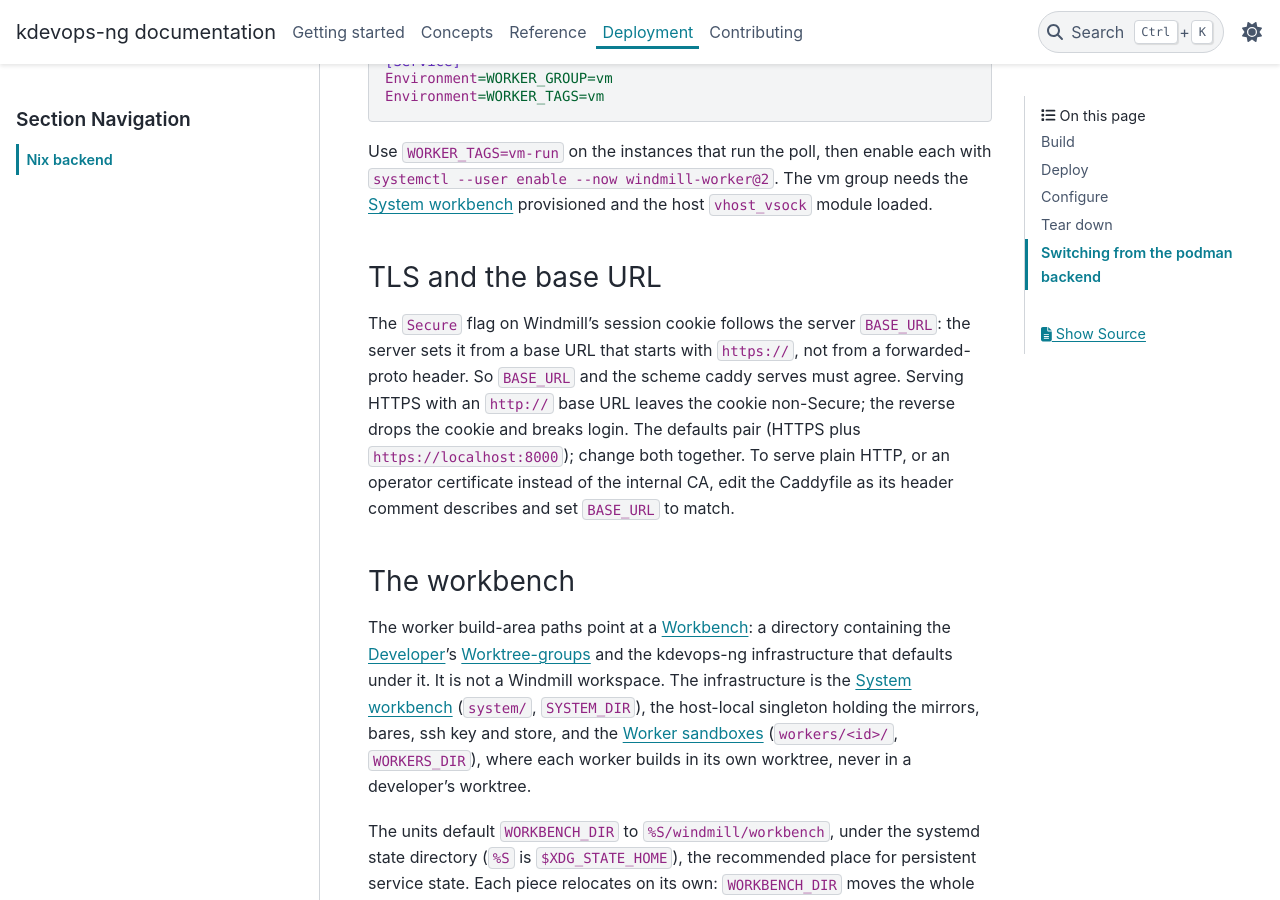
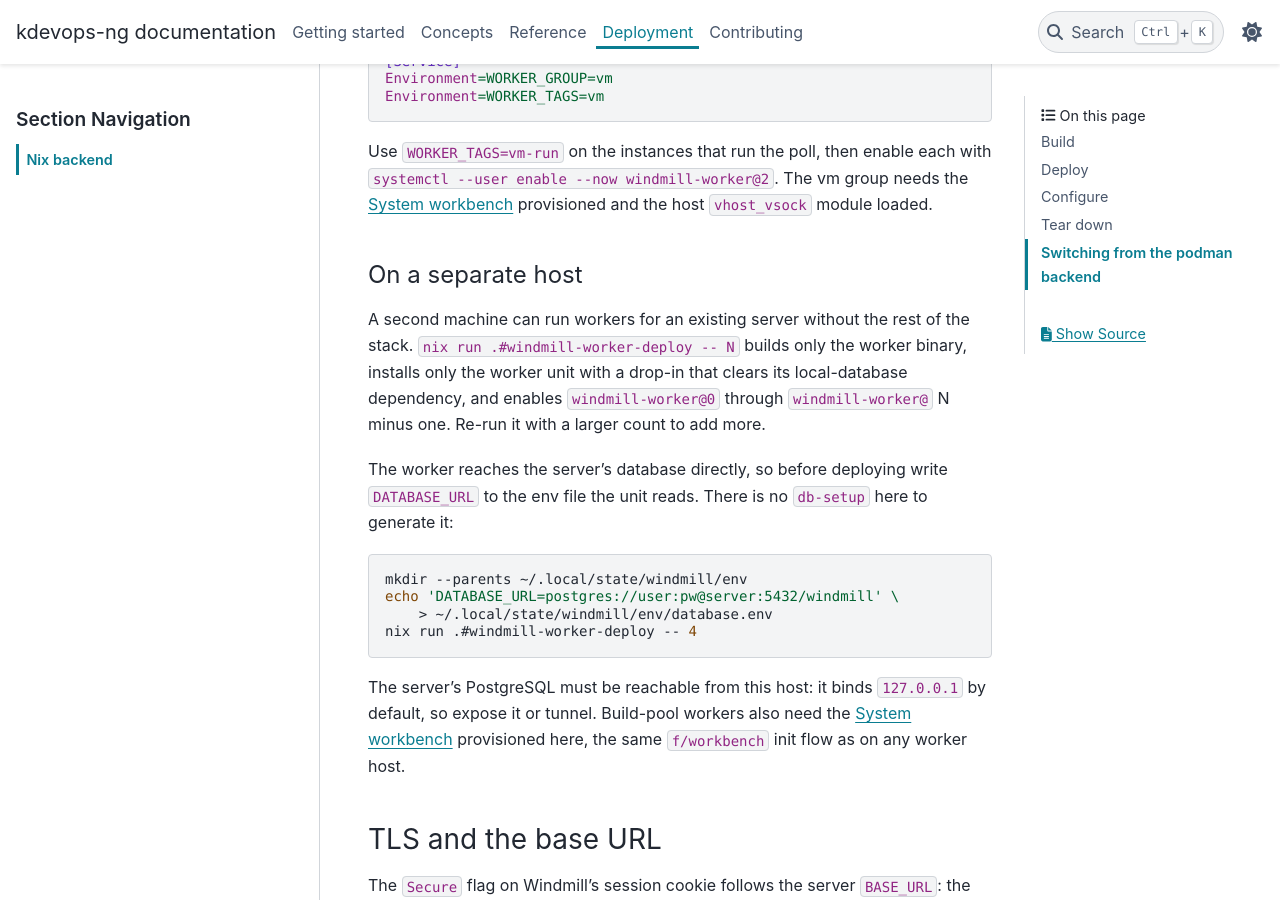
Before and after one commit to dagomez137/kdevops-ng, a Sphinx documentation site: the page built from docs/deployment/nix-backend.rst, in a window 1280 px wide and 900 px high, scrolled down 3160 px. Built offline with Sphinx 7.4.7 and the PyData theme 0.15.4, drawn with Linux system fonts in a browser that asks for light colours.

Commit message:
nix: add a worker-only deploy target for a second host
A second machine that joins an existing server needs the workers, not the rest
of the stack. windmill-worker-deploy builds only the worker binary, installs
only the worker unit, and enables N instances (the count is its argument; re-run
with a larger count to scale up).

The co-located worker unit hard-requires the local windmill-db.service, which a
worker-only host does not have, so the target also installs a drop-in that
clears that dependency; the worker reaches the server's database through
DATABASE_URL, which the operator writes to env/database.env first (there is no
db-setup here to generate it). uninstall now also removes that drop-in
directory, and the nix-backend guide documents the separate-host flow.

Generated-by: Claude AI
Signed-off-by: Daniel Gomez <da.gomez@kernel.org>

```diff
--- a/docs/deployment/nix-backend.rst
+++ b/docs/deployment/nix-backend.rst
@@ -145,6 +145,31 @@ Use ``WORKER_TAGS=vm-run`` on the instances that run the poll, then enable each
 with ``systemctl --user enable --now windmill-worker@2``. The vm group needs the
 :term:`System workbench` provisioned and the host ``vhost_vsock`` module loaded.
 
+On a separate host
+~~~~~~~~~~~~~~~~~~~
+
+A second machine can run workers for an existing server without the rest of the
+stack. ``nix run .#windmill-worker-deploy -- N`` builds only the worker binary,
+installs only the worker unit with a drop-in that clears its local-database
+dependency, and enables ``windmill-worker@0`` through ``windmill-worker@`` N
+minus one. Re-run it with a larger count to add more.
+
+The worker reaches the server's database directly, so before deploying write
+``DATABASE_URL`` to the env file the unit reads. There is no ``db-setup`` here
+to generate it:
+
+.. code-block:: shell
+
+   mkdir --parents ~/.local/state/windmill/env
+   echo 'DATABASE_URL=postgres://user:pw@server:5432/windmill' \
+       > ~/.local/state/windmill/env/database.env
+   nix run .#windmill-worker-deploy -- 4
+
+The server's PostgreSQL must be reachable from this host: it binds
+``127.0.0.1`` by default, so expose it or tunnel. Build-pool workers also need
+the :term:`System workbench` provisioned here, the same ``f/workbench`` init
+flow as on any worker host.
+
 TLS and the base URL
 --------------------
 
```
Also changed, not shown: 1 other file.
